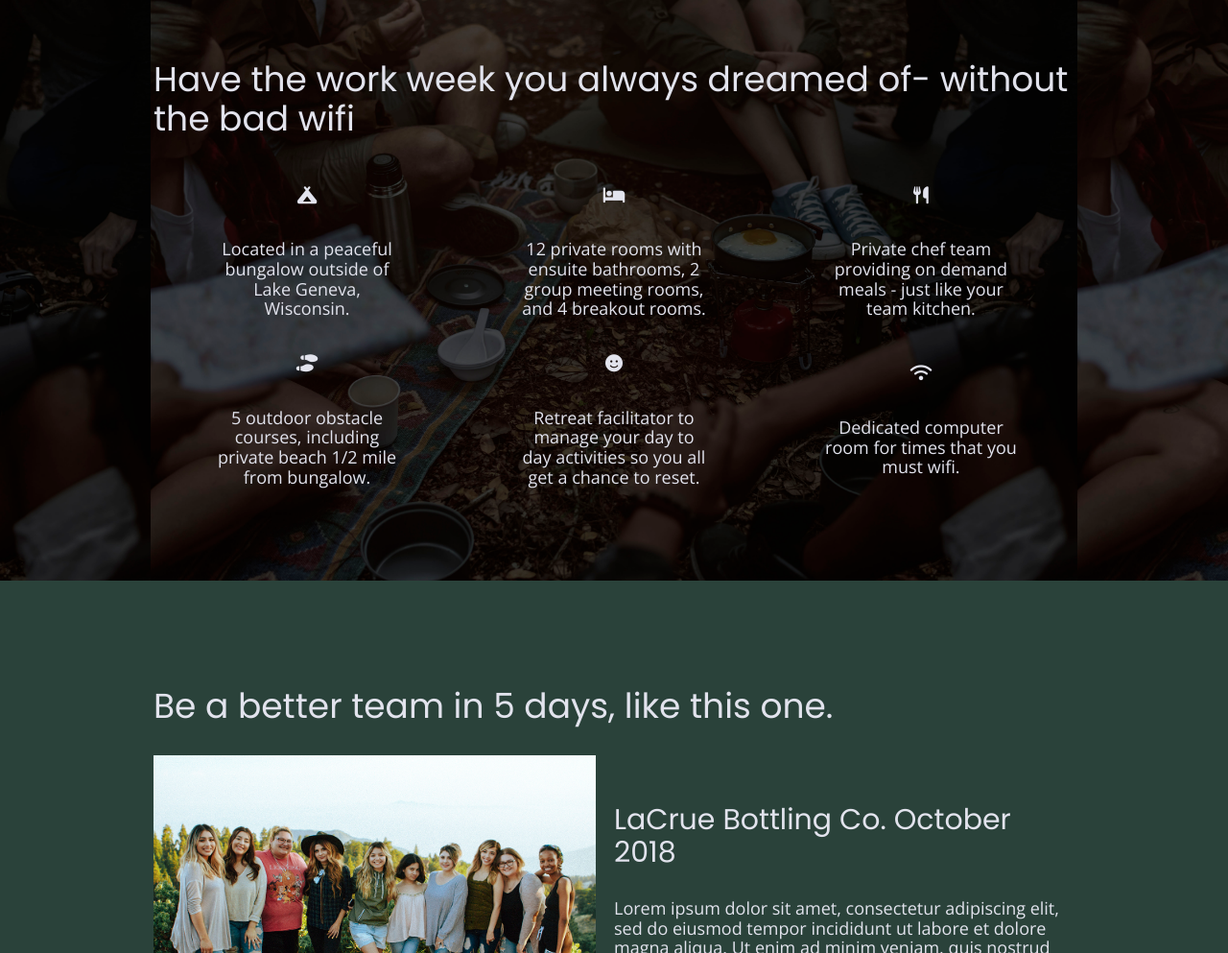
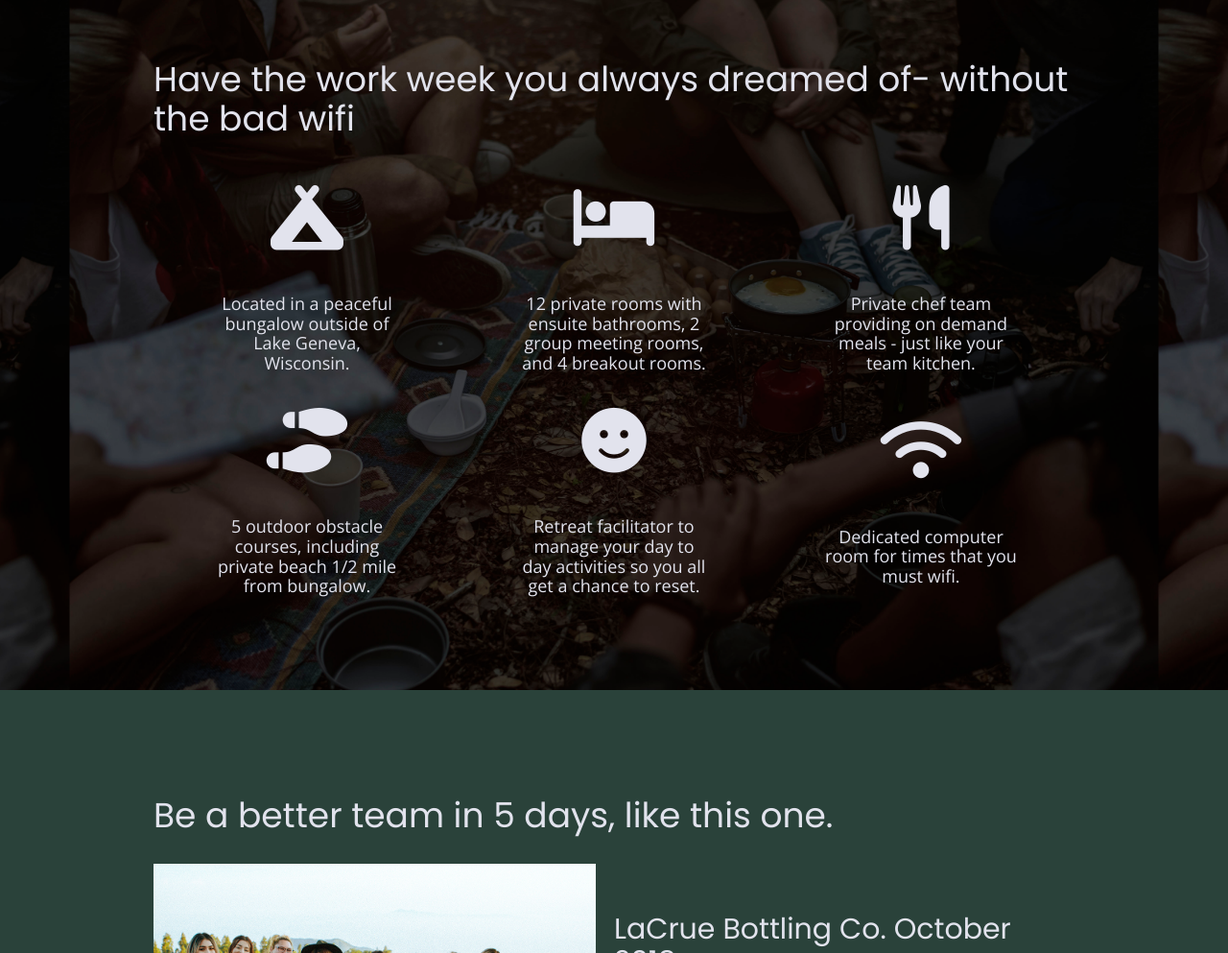
Before and after one commit to andreahm96/unplugged-retreat, a website built with Parcel: page index.html in a window 1280 px wide. Shown: the part 1119-2112 px from the top of the page at 96% size. Built offline with nearby package versions, Linux system fonts and the light colour scheme.

Commit message:
styled features section font-awesome icons

```diff
--- a/css/main.css
+++ b/css/main.css
@@ -143,6 +143,12 @@ textarea {
     figure {
         margin: 0;
   }
+
+  .features i {
+  	font-size: 3.75em;
+    margin-bottom: 10px;
+  }
+
 /**** base styles ****/
 header,
 footer {
```
